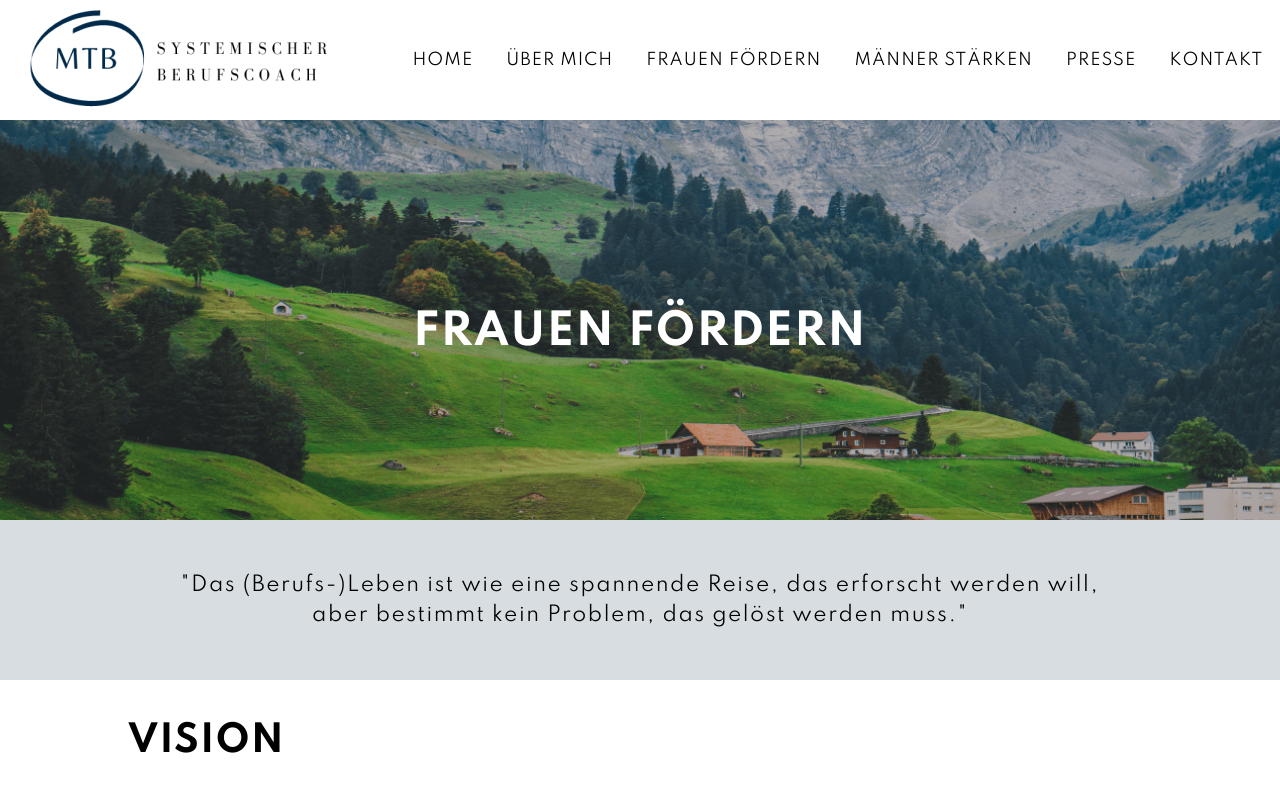
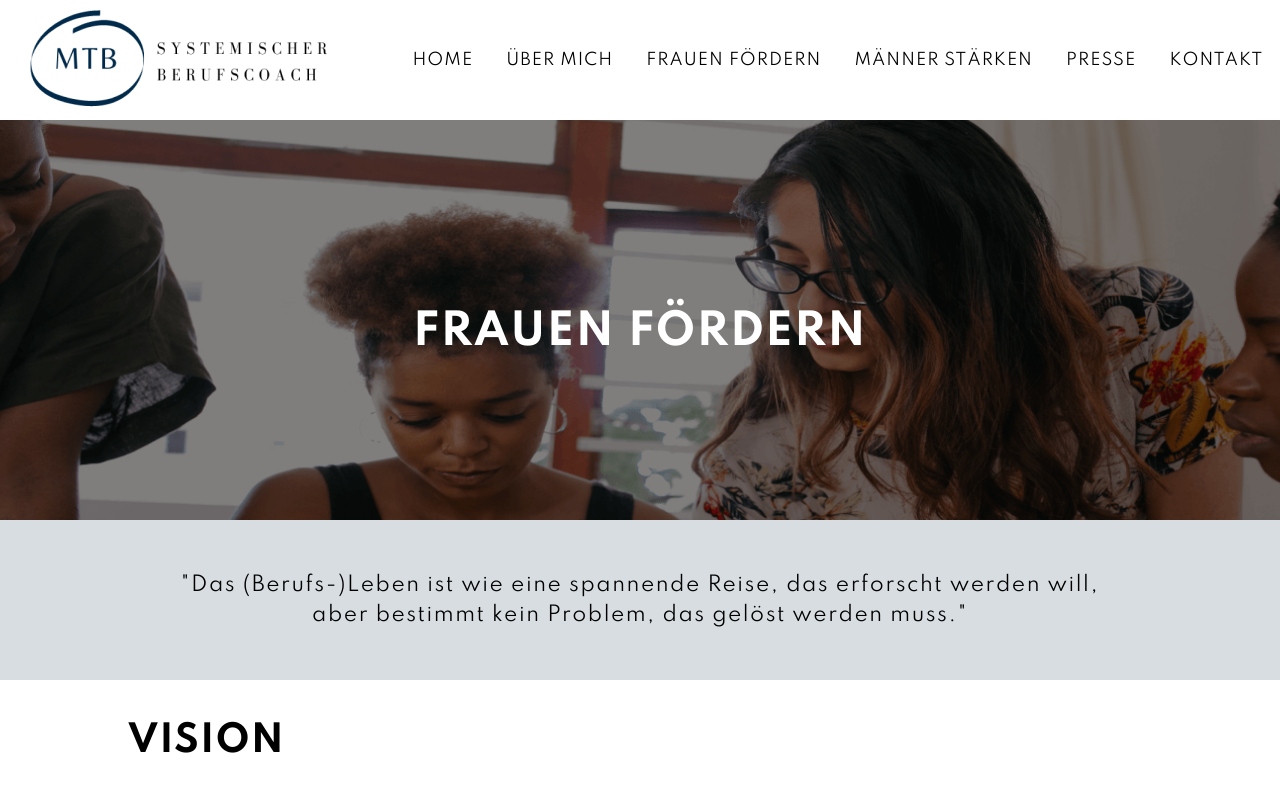
Before and after one commit to anjavojta1993/mtb-website, a Next.js app in the folder mtb/: page /women in a window 1280 px wide. Shown: the top 790 px of the page. Built offline with nearby package versions, Linux system fonts and the light colour scheme.

Commit message:
Add women header picture

```diff
--- a/mtb/pages/women.js
+++ b/mtb/pages/women.js
@@ -31,7 +31,7 @@ const heroContainer = css`
   align-items: center;
   justify-content: center;
   display: flex;
-  background-image: url('images/about_me.png');
+  background-image: url('images/women.png');
   background-size: cover;
   background-repeat: no-repeat;
   background-position: center;
```
